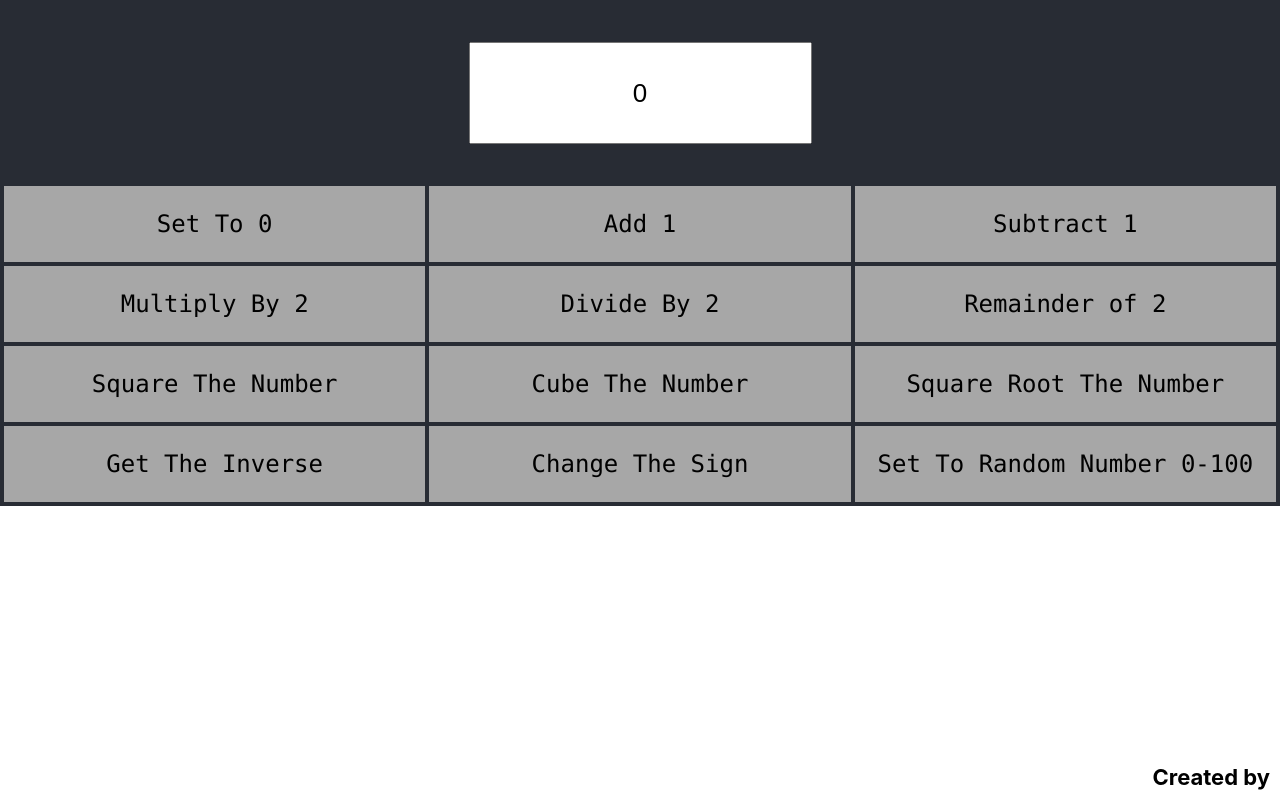
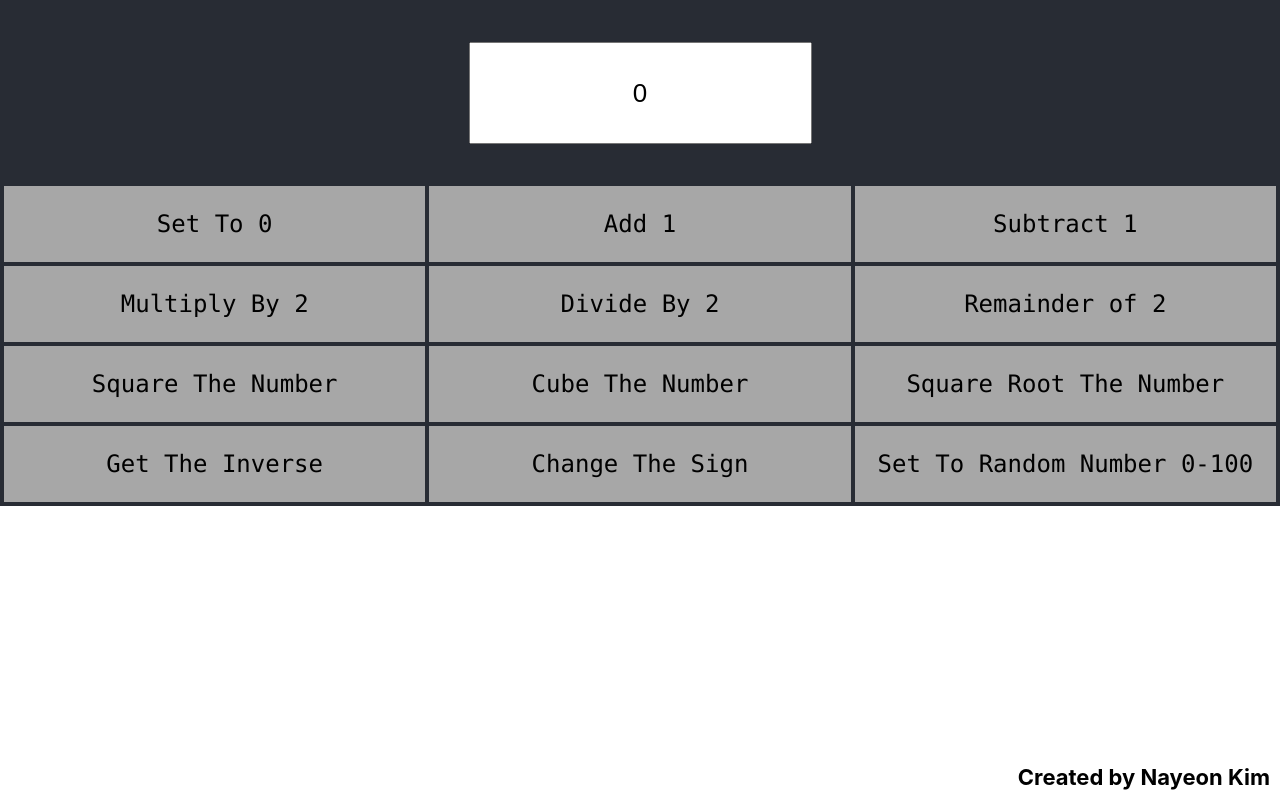
Before and after one commit to TylerKerch/tpeo-cross-collaboration, a React (Create React App) app: page / in a window 1280 px wide. Built offline with nearby package versions, Linux system fonts and the light colour scheme; the HTML template or start-up script is replaced by a standard one.

Commit message:
added to footer

```diff
--- a/src/App.js
+++ b/src/App.js
@@ -82,7 +82,7 @@ function App() {
         </div>
       </div>
       <div className="Footer">
-        <h1>Created by</h1>
+        <h1>Created by Nayeon Kim</h1>
       </div>
     </div>
   );
```
